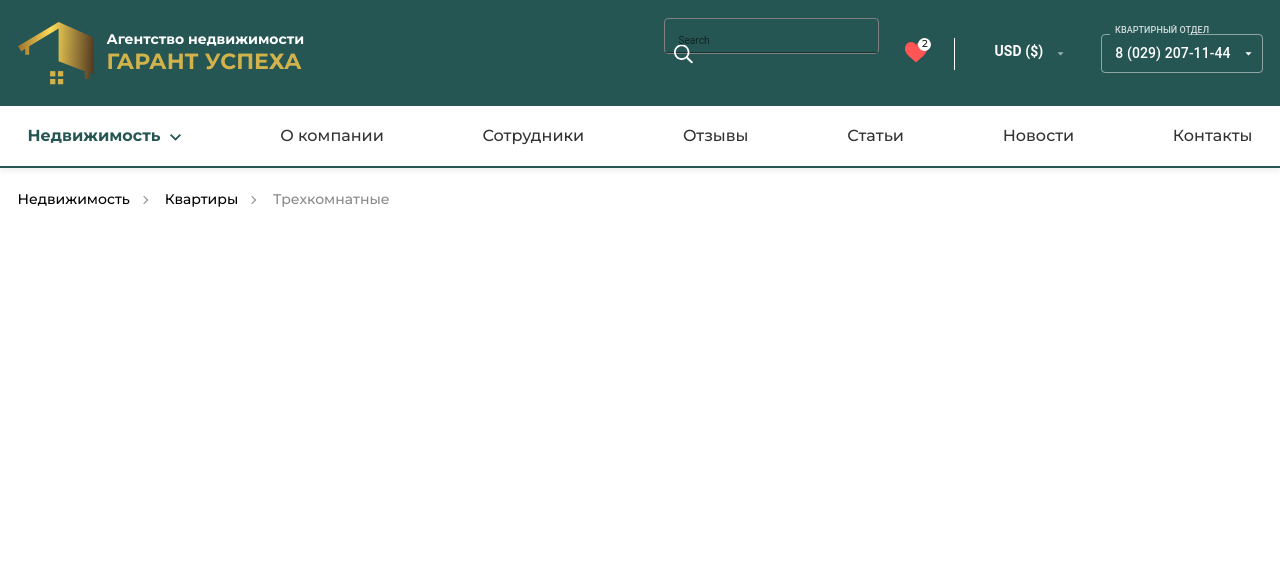
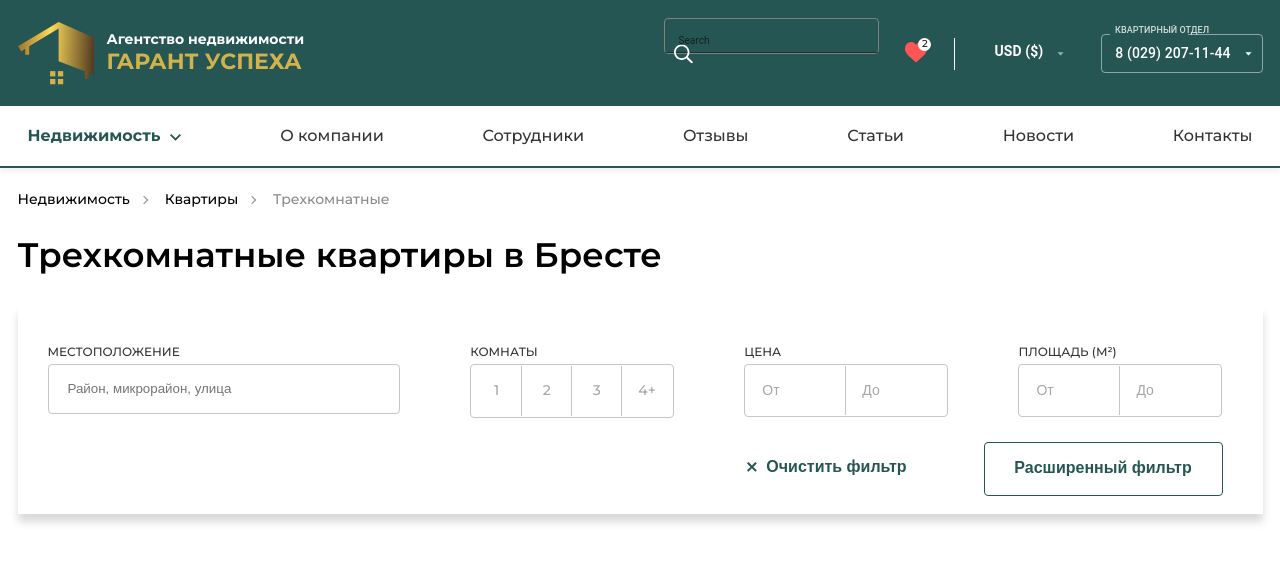
Before and after one commit to oldremain/next_realt_agency, a Next.js app: page / in a window 1280 px wide. Shown: the top 562 px of the page. Built offline with nearby package versions, Linux system fonts and the light colour scheme.

Commit message:
feature: add MainForm component

```diff
--- /dev/null
+++ b/app/components/elements/Heading/index.jsx
@@ -0,0 +1,7 @@
+const Heading = ({ level, children, ...rest }) => {
+  const H_TAG = `h${level}`;
+
+  return <H_TAG {...rest}>{children}</H_TAG>;
+};
+
+export default Heading;
--- /dev/null
+++ b/app/components/modules/MainForm/Form.jsx
@@ -0,0 +1,11 @@
+import styles from "./MainForm.module.scss";
+
+const Form = ({ children }) => {
+  return (
+    <div className={styles["form-container"]}>
+      <form className={styles.form}>{children}</form>
+    </div>
+  );
+};
+
+export default Form;
--- /dev/null
+++ b/app/components/modules/MainForm/Location.jsx
@@ -0,0 +1,16 @@
+import styles from "./MainForm.module.scss";
+
+const Location = () => {
+  return (
+    <div className={styles.location}>
+      <label className={styles["location-label"]}>Местоположение</label>
+      <input
+        type="text"
+        placeholder="Район, микрорайон, улица"
+        className={styles["location-input"]}
+      />
+    </div>
+  );
+};
+
+export default Location;
--- /dev/null
+++ b/app/components/modules/MainForm/MainForm.module.scss
@@ -0,0 +1,199 @@
+.heading {
+  margin-bottom: 30px;
+  font-weight: 600;
+  font-size: 3.4rem;
+  line-height: 1.21;
+  color: $color--dark;
+}
+
+.form-container {
+  padding: 38px 40px 18px 30px;
+  box-shadow: 0px 8px 8px rgba(0, 0, 0, 0.15);
+}
+
+.row {
+  @include flex($justify: space-between);
+  margin-bottom: 24px;
+}
+
+.location {
+  @include flex($direction: column);
+  gap: 5px;
+  flex: 0 1 30%;
+}
+
+.location-label,
+.rooms-legend,
+.price-legend,
+.square-legend {
+  font-weight: 500;
+  font-size: 1.2rem;
+  line-height: 1.25;
+  text-transform: uppercase;
+  color: $color-gray;
+}
+
+.location-input {
+  padding: 16px 19px 17px;
+  border: 1px solid $border-input-color;
+  border-radius: 4px;
+  outline: none;
+  width: 100%;
+
+  &:focus {
+    border: 2px solid $header-bg-color;
+  }
+}
+
+.rooms-fieldset,
+.price-fieldset,
+.square-fieldset {
+  border: none;
+}
+
+.rooms-legend,
+.price-legend,
+.square-legend {
+  margin-bottom: 5px;
+}
+
+.rooms-row,
+.price-row,
+.square-row {
+  @include flex;
+  border: 1px solid $border-input-color;
+  border-radius: 4px;
+  padding: 1px;
+}
+
+.rooms-control {
+  width: 50px;
+  height: 50px;
+}
+
+.rooms-control:not(:last-child) {
+  border-right: 1px solid $border-input-color;
+}
+
+.rooms-label {
+  @include flex($align: center, $justify: center);
+  width: 100%;
+  height: 100%;
+  font-weight: 500;
+  font-size: 1.4rem;
+  line-height: 1.25;
+  color: $color-gray-dark;
+  opacity: 0.7;
+  cursor: pointer;
+}
+
+.rooms-input {
+  appearance: none;
+}
+
+.price-control {
+  &:focus-within {
+    outline: 2px solid $header-bg-color;
+    border-radius: 4px;
+  }
+  &:focus-within:first-child {
+    border-radius: 4px;
+  }
+  &:focus-within:not(:last-child) .price-input {
+    border-right: 2px solid $header-bg-color;
+  }
+
+  &:not(:last-child) .price-input {
+    border-right: 1px solid $border-input-color;
+  }
+}
+
+.square-control {
+  &:focus-within {
+    outline: 2px solid $header-bg-color;
+    border-radius: 4px;
+  }
+
+  &:focus-within:first-child {
+    border-radius: 4px;
+  }
+
+  &:focus-within:not(:last-child) .square-input {
+    border-right: 2px solid $header-bg-color;
+  }
+
+  &:not(:last-child) .square-input {
+    border-right: 1px solid $border-input-color;
+  }
+}
+
+.price-label,
+.square-label {
+  display: none;
+}
+
+.price-input,
+.square-input {
+  width: 100px;
+  padding: 16px;
+  border: none;
+  outline: none;
+  font-weight: 600;
+  font-size: 1.4rem;
+  line-height: 1.25;
+  color: $header-bg-color;
+
+  &::placeholder {
+    font-weight: 500;
+    font-size: 1.4rem;
+    line-height: 1.25;
+    color: $color-gray-dark;
+    opacity: 0.7;
+  }
+
+  &::-webkit-outer-spin-button,
+  &::-webkit-inner-spin-button {
+    -webkit-appearance: none;
+    margin: 0;
+  }
+  -moz-appearance: textfield;
+}
+
+.buttons-row {
+  @include flex($justify: flex-end);
+  gap: 39px;
+}
+
+.reset-button,
+.filters-button {
+  width: 100%;
+  max-width: 239px;
+  padding: 15px 0 17px;
+  font-weight: 700;
+  font-size: 1.6rem;
+  line-height: 1.25;
+  color: $header-bg-color;
+  background: none;
+  cursor: pointer;
+}
+
+.reset-button {
+  @include flex($justify: center, $align: center);
+  border: none;
+}
+
+.reset-icon {
+  vertical-align: sub;
+  margin-right: 5px;
+}
+
+.filters-button {
+  border: 1px solid $header-bg-color;
+  border-radius: 4px;
+  transition: all 280ms;
+
+  &:hover {
+    background-color: $header-bg-color;
+    color: $color-light;
+  }
+}
--- /dev/null
+++ b/app/components/modules/MainForm/MoreControls.jsx
@@ -0,0 +1,11 @@
+import styles from "./MainForm.module.scss";
+
+const MoreControls = () => {
+  return (
+    <button type="button" className={styles["filters-button"]}>
+      <span>Расширенный фильтр</span>
+    </button>
+  );
+};
+
+export default MoreControls;
--- /dev/null
+++ b/app/components/modules/MainForm/Price.jsx
@@ -0,0 +1,40 @@
+import styles from "./MainForm.module.scss";
+
+const price_controls = [
+  {
+    id: 1,
+    label: "От",
+    name: "price_min",
+  },
+  {
+    id: 2,
+    label: "До",
+    name: "price_max",
+  },
+];
+
+const Price = () => {
+  return (
+    <fieldset className={styles["price-fieldset"]}>
+      <legend className={styles["price-legend"]}>Цена</legend>
+      <div className={styles["price-row"]}>
+        {price_controls.map((control) => (
+          <div key={control.id} className={styles["price-control"]}>
+            <label htmlFor={control.label} className={styles["price-label"]}>
+              {control.label}
+            </label>
+            <input
+              type="number"
+              id={control.label}
+              name={control.name}
+              placeholder={control.label}
+              className={styles["price-input"]}
+            />
+          </div>
+        ))}
+      </div>
+    </fieldset>
+  );
+};
+
+export default Price;
--- /dev/null
+++ b/app/components/modules/MainForm/ResetButton.jsx
@@ -0,0 +1,16 @@
+import ResetIcon from "@public/icons/reset.svg";
+
+import styles from "./MainForm.module.scss";
+
+const ResetButton = () => {
+  return (
+    <button type="reset" className={styles["reset-button"]}>
+      <span>
+        <ResetIcon className={styles["reset-icon"]} />
+      </span>
+      <span>Очистить фильтр</span>
+    </button>
+  );
+};
+
+export default ResetButton;
--- /dev/null
+++ b/app/components/modules/MainForm/Rooms.jsx
@@ -0,0 +1,50 @@
+import styles from "./MainForm.module.scss";
+
+const rooms_list = [
+  {
+    id: "1_room",
+    label: 1,
+    value: 1,
+  },
+  {
+    id: "2_rooms",
+    label: 2,
+    value: 2,
+  },
+  {
+    id: "3_rooms",
+    label: 3,
+    value: 3,
+  },
+  {
+    id: "4_rooms",
+    label: "4+",
+    value: 4,
+  },
+];
+
+const Rooms = () => {
+  return (
+    <fieldset className={styles["rooms-fieldset"]}>
+      <legend className={styles["rooms-legend"]}>Комнаты</legend>
+      <div className={styles["rooms-row"]}>
+        {rooms_list.map((field, idx) => (
+          <div key={idx} className={styles["rooms-control"]}>
+            <label htmlFor={field.id} className={styles["rooms-label"]}>
+              {field.label}
+            </label>
+            <input
+              id={field.id}
+              type="radio"
+              name="rooms"
+              value={field.value}
+              className={styles["rooms-input"]}
+            />
+          </div>
+        ))}
+      </div>
+    </fieldset>
+  );
+};
+
+export default Rooms;
--- /dev/null
+++ b/app/components/modules/MainForm/Square.jsx
@@ -0,0 +1,40 @@
+import styles from "./MainForm.module.scss";
+
+const square_controls = [
+  {
+    id: 1,
+    label: "От",
+    name: "square_min",
+  },
+  {
+    id: 2,
+    label: "До",
+    name: "square_max",
+  },
+];
+
+const Square = () => {
+  return (
+    <fieldset className={styles["square-fieldset"]}>
+      <legend className={styles["square-legend"]}>Площадь (м²)</legend>
+      <div className={styles["square-row"]}>
+        {square_controls.map((control) => (
+          <div key={control.id} className={styles["square-control"]}>
+            <label htmlFor={control.label} className={styles["square-label"]}>
+              {control.label}
+            </label>
+            <input
+              type="number"
+              id={control.label}
+              name={control.name}
+              placeholder={control.label}
+              className={styles["square-input"]}
+            />
+          </div>
+        ))}
+      </div>
+    </fieldset>
+  );
+};
+
+export default Square;
--- /dev/null
+++ b/app/components/modules/MainForm/index.jsx
@@ -0,0 +1,37 @@
+import Heading from "@components/elements/Heading";
+import Container from "@components/layouts/Container";
+import Form from "./Form";
+import Location from "./Location";
+import Rooms from "./Rooms";
+import Price from "./Price";
+import Square from "./Square";
+import ResetButton from "./ResetButton";
+import MoreControls from "./MoreControls";
+
+import styles from "./MainForm.module.scss";
+
+const MainForm = () => {
+  return (
+    <section className={styles["filters-section"]}>
+      <Container>
+        <Heading level={1} className={styles.heading}>
+          Трехкомнатные квартиры в Бресте
+        </Heading>
+        <Form>
+          <div className={styles.row}>
+            <Location />
+            <Rooms />
+            <Price />
+            <Square />
+          </div>
+          <div className={styles["buttons-row"]}>
+            <ResetButton />
+            <MoreControls />
+          </div>
+        </Form>
+      </Container>
+    </section>
+  );
+};
+
+export default MainForm;
--- a/app/styles/abstracts/_variables.scss
+++ b/app/styles/abstracts/_variables.scss
@@ -2,8 +2,10 @@
 $primary-color: #1a1a1a;
 $color--dark: #000000;
 $color-gray: #333333;
+$color-gray-dark: #828282;
 $color-gray-light: #8a8a8a;
 $color-light: #ffffff;
 
 $header-bg-color: #265653;
 $logo-color: #d2b34b;
+$border-input-color: #c6c6c6;
--- a/pages/index.js
+++ b/pages/index.js
@@ -2,6 +2,7 @@ import Head from "next/head";
 
 import MainLayout from "@components/layouts/MainLayout";
 import Breadcrumbs from "@components/modules/Breadcrumbs";
+import MainForm from "@components/modules/MainForm";
 
 const Home = () => {
   return (
@@ -12,6 +13,9 @@ const Home = () => {
         <link rel="icon" href="/favicon.ico" />
       </Head>
       <Breadcrumbs />
+      <main>
+        <MainForm />
+      </main>
     </>
   );
 };
```
Also changed, not shown: public/icons/reset.svg (added).
